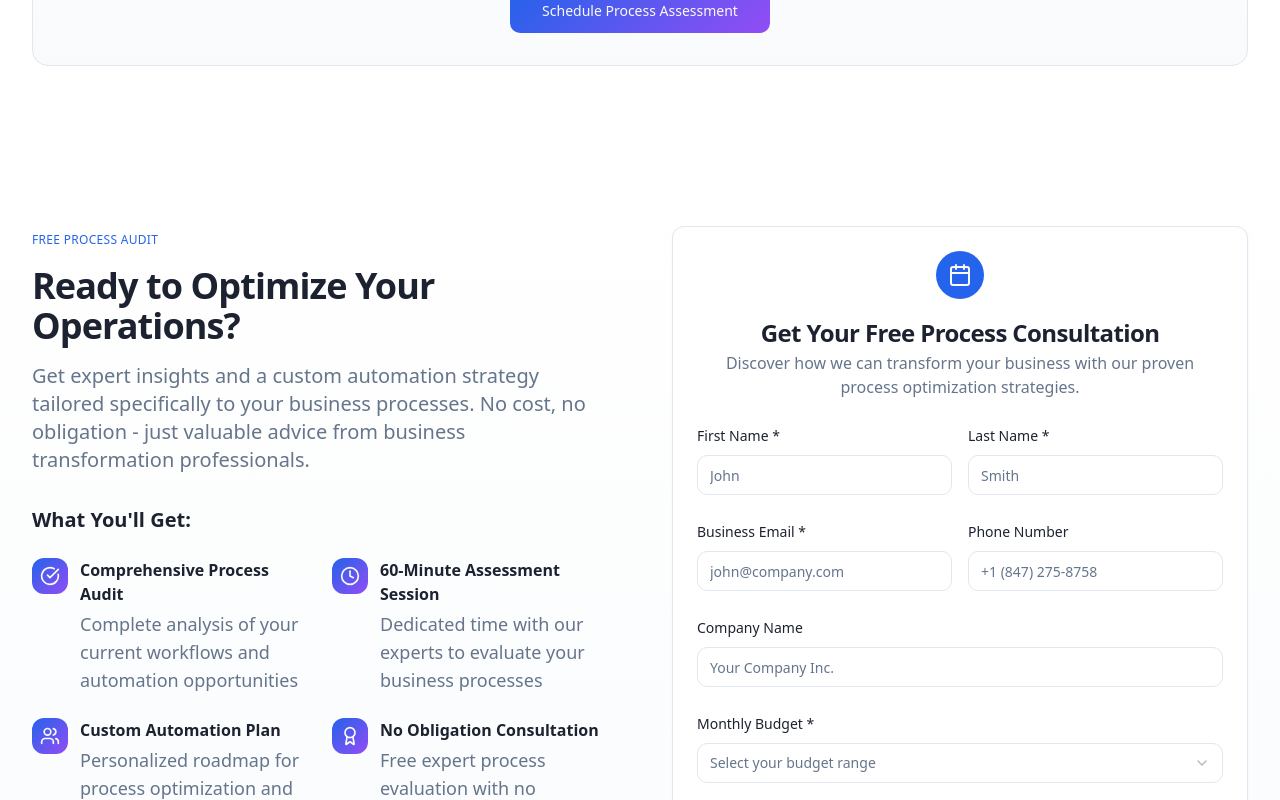
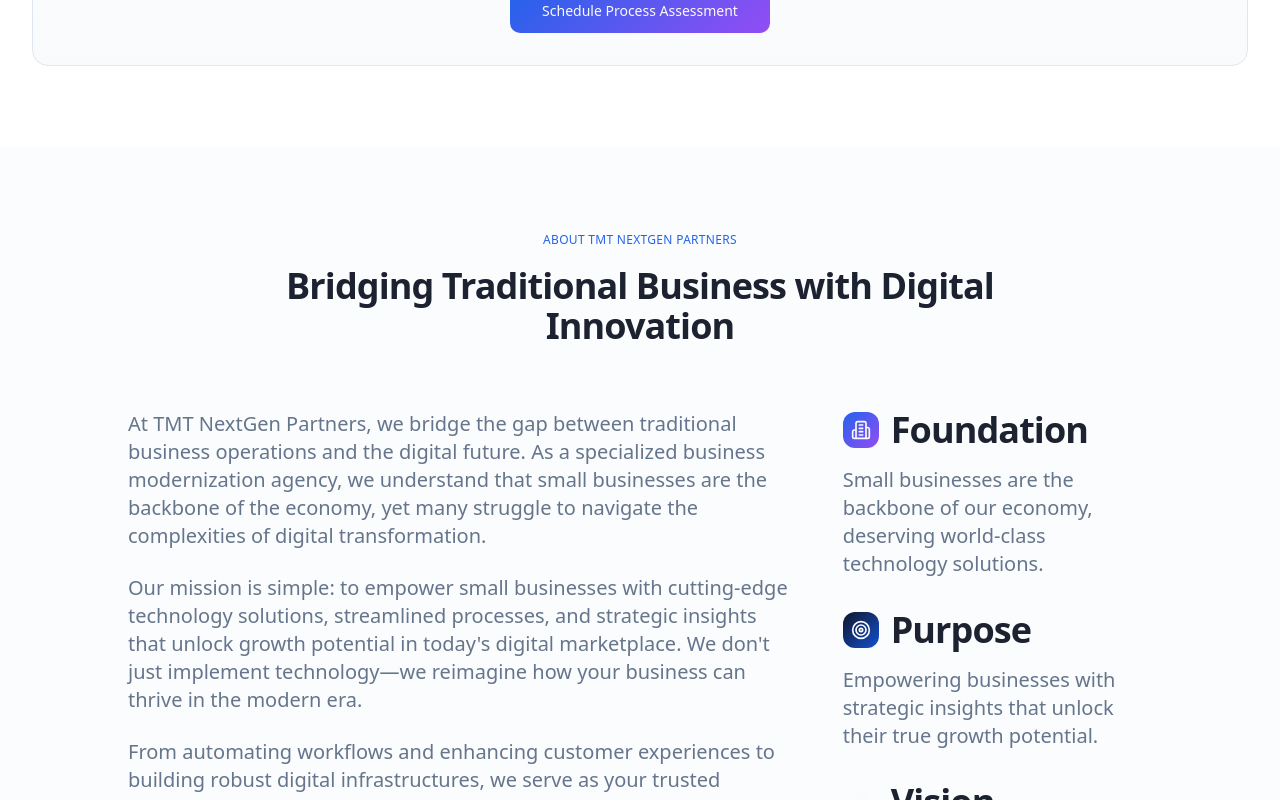
Before and after one commit to tmt-nextgen-partners/tmt-agency, a React (Vite) app: page / in a window 1280 px wide. Shown: the part 2000-2800 px from the top of the page. Built offline with nearby package versions, Linux system fonts and the light colour scheme; the HTML template or start-up script is replaced by a standard one.

Commit message:
feat: Add About section to homepage

```diff
--- /dev/null
+++ b/src/components/organisms/AboutSection.tsx
@@ -0,0 +1,82 @@
+import React from 'react';
+import { H2, BodyLarge, Caption } from '../atoms/Typography';
+import { Building2, Target, Lightbulb } from 'lucide-react';
+
+export const AboutSection: React.FC = () => {
+  return (
+    <section id="about" className="py-20 bg-muted/30">
+      <div className="container mx-auto px-4 sm:px-6 lg:px-8">
+        {/* Section Header */}
+        <div className="text-center max-w-4xl mx-auto mb-16 space-y-4">
+          <Caption className="text-primary">ABOUT TMT NEXTGEN PARTNERS</Caption>
+          <H2>Bridging Traditional Business with Digital Innovation</H2>
+        </div>
+
+        {/* Main Content */}
+        <div className="max-w-5xl mx-auto">
+          <div className="grid grid-cols-1 lg:grid-cols-3 gap-12 mb-16">
+            {/* Mission Statement */}
+            <div className="lg:col-span-2 space-y-6">
+              <BodyLarge>
+                At TMT NextGen Partners, we bridge the gap between traditional business operations and the digital future.
+                As a specialized business modernization agency, we understand that small businesses are the backbone of the
+                economy, yet many struggle to navigate the complexities of digital transformation.
+              </BodyLarge>
+
+              <BodyLarge>
+                Our mission is simple: to empower small businesses with cutting-edge technology solutions, streamlined
+                processes, and strategic insights that unlock growth potential in today's digital marketplace. We don't
+                just implement technology—we reimagine how your business can thrive in the modern era.
+              </BodyLarge>
+
+              <BodyLarge>
+                From automating workflows and enhancing customer experiences to building robust digital infrastructures,
+                we serve as your trusted partner in propelling your business beyond the limitations of yesterday into the
+                limitless possibilities of tomorrow.
+              </BodyLarge>
+            </div>
+
+            {/* Key Values */}
+            <div className="space-y-8">
+              <div className="space-y-4">
+                <div className="flex items-center space-x-3">
+                  <div className="bg-gradient-primary p-2 rounded-lg">
+                    <Building2 className="w-5 h-5 text-primary-foreground" />
+                  </div>
+                  <H2 className="text-lg">Foundation</H2>
+                </div>
+                <BodyLarge className="text-sm">
+                  Small businesses are the backbone of our economy, deserving world-class technology solutions.
+                </BodyLarge>
+              </div>
+
+              <div className="space-y-4">
+                <div className="flex items-center space-x-3">
+                  <div className="bg-gradient-secondary p-2 rounded-lg">
+                    <Target className="w-5 h-5 text-secondary-foreground" />
+                  </div>
+                  <H2 className="text-lg">Purpose</H2>
+                </div>
+                <BodyLarge className="text-sm">
+                  Empowering businesses with strategic insights that unlock their true growth potential.
+                </BodyLarge>
+              </div>
+
+              <div className="space-y-4">
+                <div className="flex items-center space-x-3">
+                  <div className="bg-gradient-accent p-2 rounded-lg">
+                    <Lightbulb className="w-5 h-5 text-accent-foreground" />
+                  </div>
+                  <H2 className="text-lg">Vision</H2>
+                </div>
+                <BodyLarge className="text-sm">
+                  Reimagining business operations for the digital era, not just implementing technology.
+                </BodyLarge>
+              </div>
+            </div>
+          </div>
+        </div>
+      </div>
+    </section>
+  );
+};
--- a/src/pages/Index.tsx
+++ b/src/pages/Index.tsx
@@ -5,6 +5,7 @@ import { SkipLink } from '../components/atoms/SkipLink';
 import { Header } from '../components/organisms/Header';
 import { HeroSection } from '../components/organisms/HeroSection';
 import { ServicesSection } from '../components/organisms/ServicesSection';
+import { AboutSection } from '../components/organisms/AboutSection';
 import { ConsultationSection } from '../components/organisms/ConsultationSection';
 import { Footer } from '../components/organisms/Footer';
 
@@ -19,6 +20,7 @@ const Index = () => {
         <main role="main" id="main-content">
           <HeroSection />
           <ServicesSection />
+          <AboutSection />
           <ConsultationSection />
         </main>
         <Footer />
```
